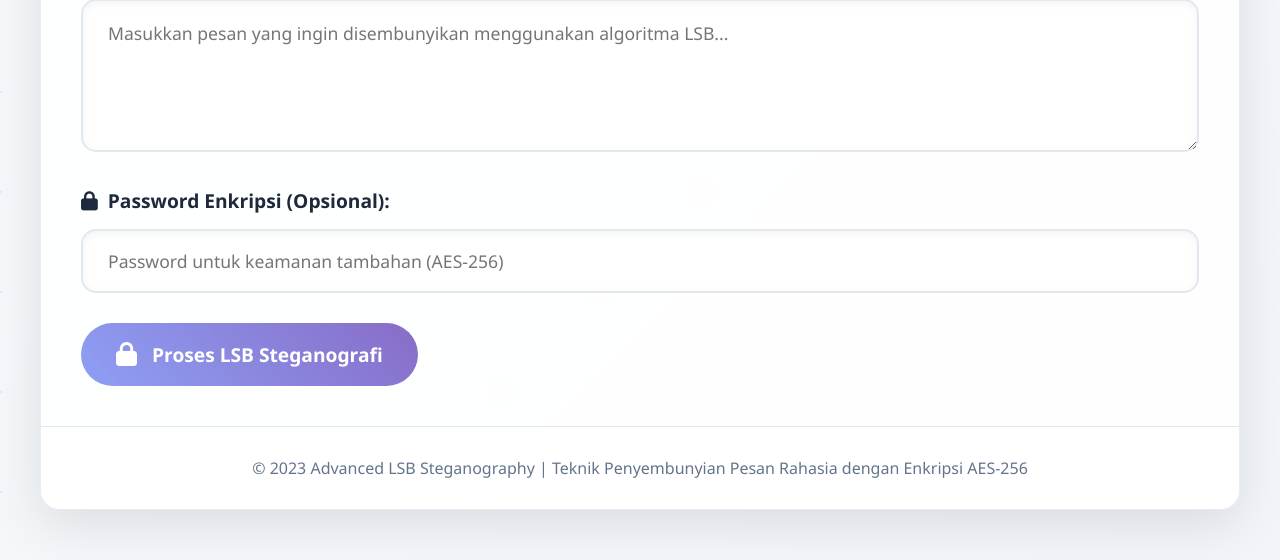
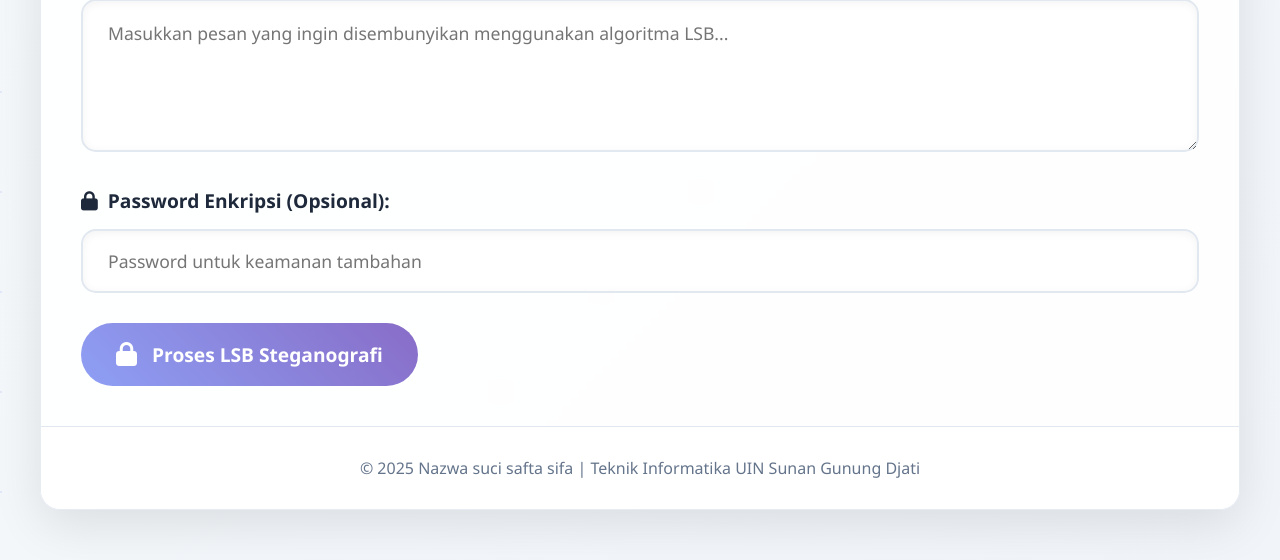
Before and after one commit to Ihtisabi/LSB, a Flask app: page / in a window 1280 px wide. Shown: the part 1609-2169 px from the top of the page. Run offline with Flask 3, Linux system fonts and the light colour scheme.

Commit message:
fix footer

```diff
--- a/templates/index.html
+++ b/templates/index.html
@@ -799,7 +799,7 @@
                     <label for="password">
                         <i class="fas fa-lock"></i> Password Enkripsi (Opsional):
                     </label>
-                    <input type="password" id="password" class="form-control" placeholder="Password untuk keamanan tambahan (AES-256)">
+                    <input type="password" id="password" class="form-control" placeholder="Password untuk keamanan tambahan">
                 </div>
 
                 <div id="capacity-info" class="stats-grid" style="display: none;">
@@ -858,7 +858,7 @@
         </div>
 
         <div class="footer">
-            <p>© 2023 Advanced LSB Steganography | Teknik Penyembunyian Pesan Rahasia dengan Enkripsi AES-256</p>
+            <p>© 2025 Nazwa suci safta sifa | Teknik Informatika UIN Sunan Gunung Djati</p>
         </div>
     </div>
 
```
Also changed, not shown: 1 other file.
